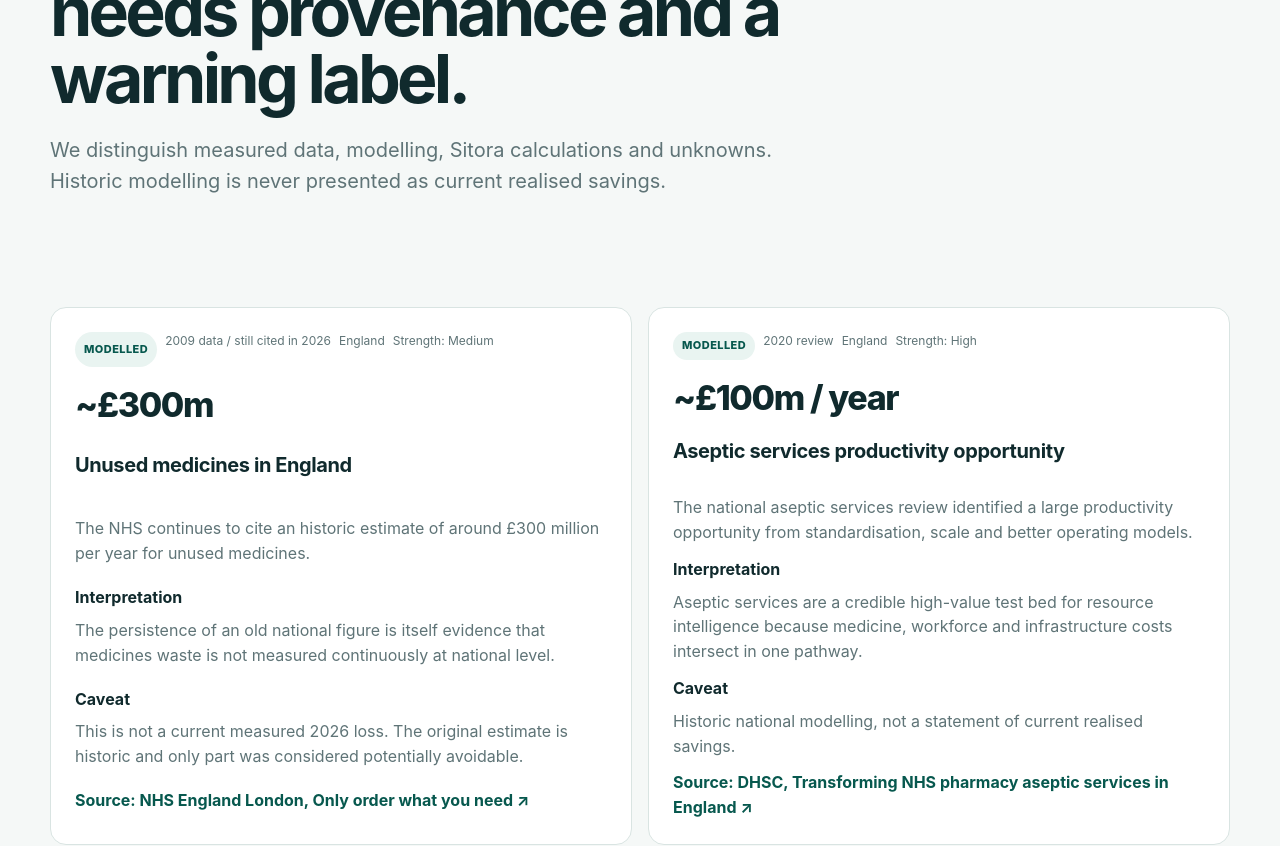
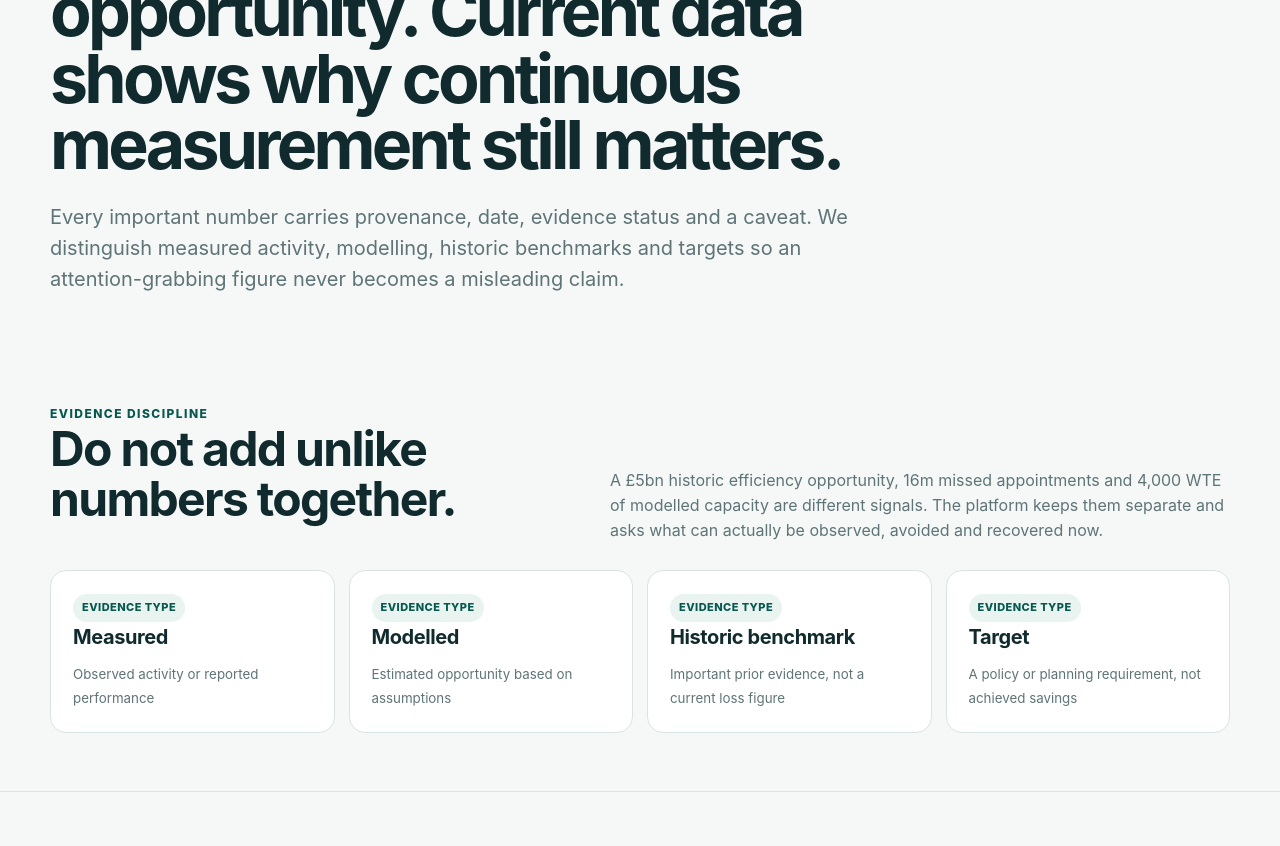
Before and after one commit to Nylon1/NHS, a Next.js app: page /evidence in a window 1280 px wide. Shown: the part 260-1106 px from the top of the page. Built offline with nearby package versions, Linux system fonts and the light colour scheme.

Commit message:
Expand evidence explorer with historical and current NHS research

```diff
--- a/app/evidence/page.tsx
+++ b/app/evidence/page.tsx
@@ -1,20 +1,51 @@
 import { evidence } from "@/lib/data";
+import { researchEvidence } from "@/lib/research";
 
 export default function EvidencePage() {
+  const allEvidence = [...researchEvidence, ...evidence];
+
   return (
     <>
       <section className="page-head">
         <div className="shell">
           <div className="eyebrow">Evidence explorer</div>
-          <h1>Every important number needs provenance and a warning label.</h1>
-          <p className="lede">We distinguish measured data, modelling, Sitora calculations and unknowns. Historic modelling is never presented as current realised savings.</p>
+          <h1>Past reviews identified the opportunity. Current data shows why continuous measurement still matters.</h1>
+          <p className="lede">
+            Every important number carries provenance, date, evidence status and a caveat. We distinguish measured activity, modelling, historic benchmarks and targets so an attention-grabbing figure never becomes a misleading claim.
+          </p>
+        </div>
+      </section>
+
+      <section className="section">
+        <div className="shell">
+          <div className="section-head">
+            <div>
+              <div className="eyebrow">Evidence discipline</div>
+              <h2>Do not add unlike numbers together.</h2>
+            </div>
+            <p>A £5bn historic efficiency opportunity, 16m missed appointments and 4,000 WTE of modelled capacity are different signals. The platform keeps them separate and asks what can actually be observed, avoided and recovered now.</p>
+          </div>
+          <div className="metric-grid">
+            {[
+              ["Measured", "Observed activity or reported performance"],
+              ["Modelled", "Estimated opportunity based on assumptions"],
+              ["Historic benchmark", "Important prior evidence, not a current loss figure"],
+              ["Target", "A policy or planning requirement, not achieved savings"]
+            ].map(([title, body]) => (
+              <div className="metric" key={title}>
+                <span className="badge">Evidence type</span>
+                <h3>{title}</h3>
+                <small>{body}</small>
+              </div>
+            ))}
+          </div>
         </div>
       </section>
 
       <section className="section">
         <div className="shell">
           <div className="card-grid">
-            {evidence.map((item) => (
+            {allEvidence.map((item) => (
               <article className="card evidence-card" key={item.id}>
                 <div className="meta-row">
                   <span className="badge">{item.status}</span>
@@ -26,7 +57,7 @@ export default function EvidencePage() {
                 <h3>{item.title}</h3>
                 <p>{item.summary}</p>
                 <div>
-                  <strong>Interpretation</strong>
+                  <strong>What it tells us</strong>
                   <p>{item.interpretation}</p>
                 </div>
                 <div>
```
